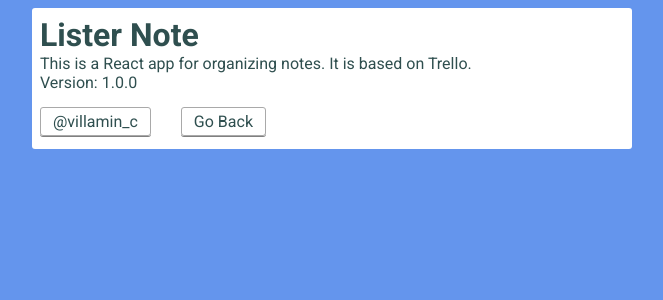
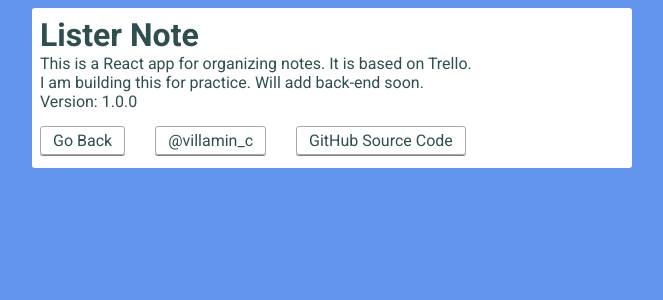
Before and after one commit to codekcv/lister, a React (Create React App) app: page /about in a window 1280 px wide. Shown: the top 300 px of the page, without its empty margins (308-971 px from the left). Built offline with nearby package versions, Linux system fonts and the light colour scheme.

Commit message:
default state | more about | nav

```diff
--- a/src/pages/About.tsx
+++ b/src/pages/About.tsx
@@ -9,19 +9,33 @@ export const About: React.FC<Props> = () => {
     <Container>
       <h1>Lister Note</h1>
       <p>This is a React app for organizing notes. It is based on Trello.</p>
+      <p>I am building this for practice. Will add back-end soon.</p>
       <p>Version: 1.0.0</p>
       <div>
         <ul>
           <li>
-            <a href="https://twitter.com/villamin_c">@villamin_c</a>
+            <Link to="/">Go Back</Link>
           </li>
           <li>
-            <Link to="/">Go Back</Link>
+            <a
+              target="_blank"
+              rel="noopener noreferrer"
+              href="https://twitter.com/villamin_c"
+            >
+              @villamin_c
+            </a>
+          </li>
+          <li>
+            <a
+              target="_blank"
+              rel="noopener noreferrer"
+              href="https://github.com/ChristianVillamin/lister"
+            >
+              GitHub Source Code
+            </a>
           </li>
         </ul>
       </div>
-
-      <div></div>
     </Container>
   );
 };
--- a/src/pages/Home.tsx
+++ b/src/pages/Home.tsx
@@ -7,10 +7,11 @@ export const Home: React.FC = () => {
   const handleReset = () => {
     localStorage.clear();
     window.alert('State has been reset.');
+    window.location.reload();
   };
 
   const handleClick = () => {
-    window.alert('Under construction');
+    // window.alert('Under construction');
   };
 
   return (
@@ -18,12 +19,12 @@ export const Home: React.FC = () => {
       <div className="navbar-container">
         <nav>
           <ul>
-            <li onClick={handleClick}>
+            {/* <li onClick={handleClick}>
               <Link to="#">Home</Link>
             </li>
             <li onClick={handleClick}>
               <Link to="#">Boards</Link>
-            </li>
+            </li> */}
             <li onClick={handleReset}>
               <Link to="#">Clear State</Link>
             </li>
--- a/src/store/card/reducers.ts
+++ b/src/store/card/reducers.ts
@@ -55,6 +55,14 @@ const initialState: CardState = {
       cardId: 'c3',
       text:
         'You can also drag cards; move it around even across different lists.',
+      cross: false,
+      init: true
+    },
+    {
+      listId: 'do',
+      cardId: 'c4',
+      text:
+        'State is automatically saved locally. If you refresh, changes will persist. You can use the clear button to delete the save.',
       cross: false,
       init: true
     },
```
